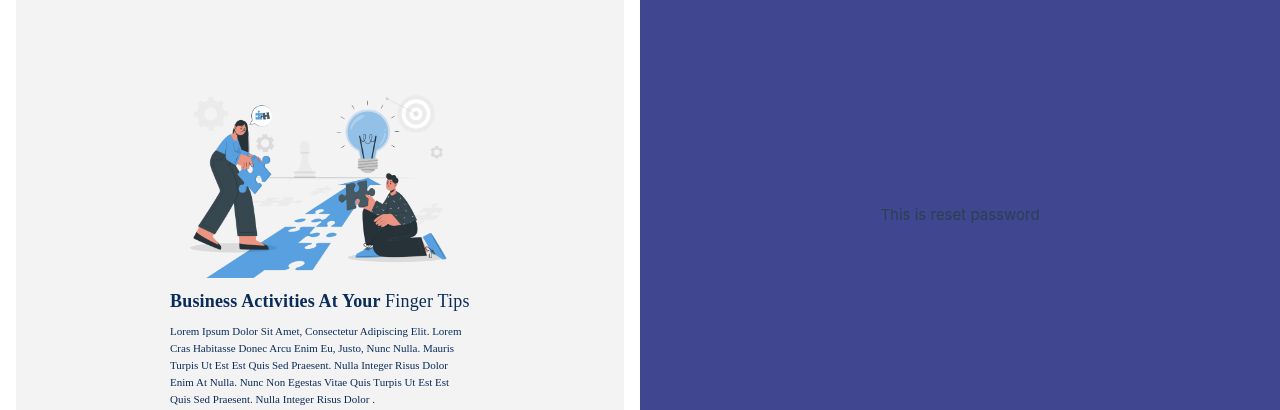
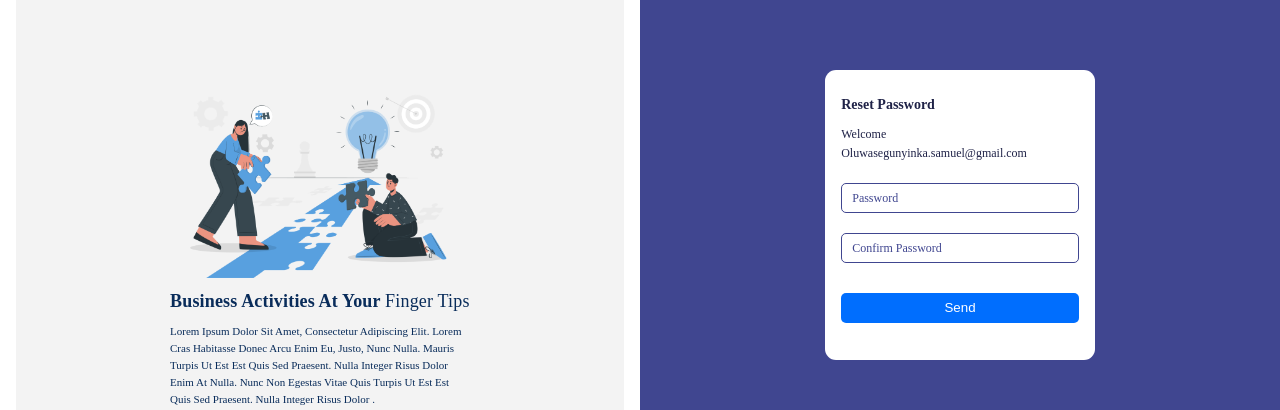
Before and after one commit to Faruoq01/360-web, a Vue app: page /reset-pass in a window 1280 px wide. Shown: the part 185-595 px from the top of the page. Built offline with nearby package versions, Linux system fonts and the light colour scheme.

Commit message:
authentication done

```diff
--- a/src/components/Login/PassNotification.vue
+++ b/src/components/Login/PassNotification.vue
@@ -12,9 +12,11 @@
 
             <div style="margin-top:10px" class="inner-text">
                 Didn’t receive the email?
-                <span style="color:#2F80ED">
-                    Click to resend
-                </span>
+                <RouterLink to="/reset-pass">
+                    <span style="color:#2F80ED">
+                        Click to resend
+                    </span>
+                </RouterLink>
             </div>
 
             <RouterLink to="/login">
--- a/src/components/Login/ResetPassword.vue
+++ b/src/components/Login/ResetPassword.vue
@@ -1,3 +1,82 @@
 <template>
-    <div>This is reset password</div>
+    <div class="login-page">
+        <div class="inner-pane">
+            <div style="margin-top:10px" class="login-title">Reset Password</div>
+            <div style="margin-top:10px" class="desc">Welcome</div>
+            <div class="desc">Oluwasegunyinka.samuel@gmail.com</div>
+
+            <input class="input-password" type="password" placeholder="Password" />
+            <input class="input-password" type="password" placeholder="Confirm Password" />
+
+            <RouterLink to="/login">
+                <button class="send">Send</button>
+            </RouterLink>
+        </div>
+    </div>
 </template>
+
+<script>
+import { RouterLink } from 'vue-router'
+</script>
+
+<style scoped>
+.login-page{
+    width: 270px;
+    height: 290px;
+    background: #FFFFFF;
+    border-radius: 11px;
+    display: flex;
+    justify-content: center;
+    align-items: center;
+}
+
+.inner-pane{
+    width: 88%;
+    height: 90%;
+}
+
+.login-title{
+    font-family: 'Nunito-regular';
+    font-style: normal;
+    font-weight: 700;
+    font-size: 14px;
+    line-height: 20px;
+    color: #1F2247;
+}
+
+.desc{
+    font-family: 'Nunito-regular';
+    font-style: normal;
+    font-weight: 400;
+    font-size: 12px;
+    color: #1F2247;
+}
+
+.input-password{
+    width: 100%;
+    height: 30px;
+    border: 1.09777px solid #404690;
+    border-radius: 5px;
+    margin-top: 20px;
+    padding-left: 10px;
+}
+
+.input-password::placeholder{
+    font-family: 'Nunito-regular';
+    font-style: normal;
+    font-weight: 400;
+    font-size: 12px;
+    line-height: 20px;
+    color: #414790;
+}
+
+.send{
+    width: 100%;
+    height: 30px;
+    background: #006EFE;
+    border-radius: 5px;
+    margin-top: 30px;
+    border: none;
+    color: #fff;
+}
+</style>
```
